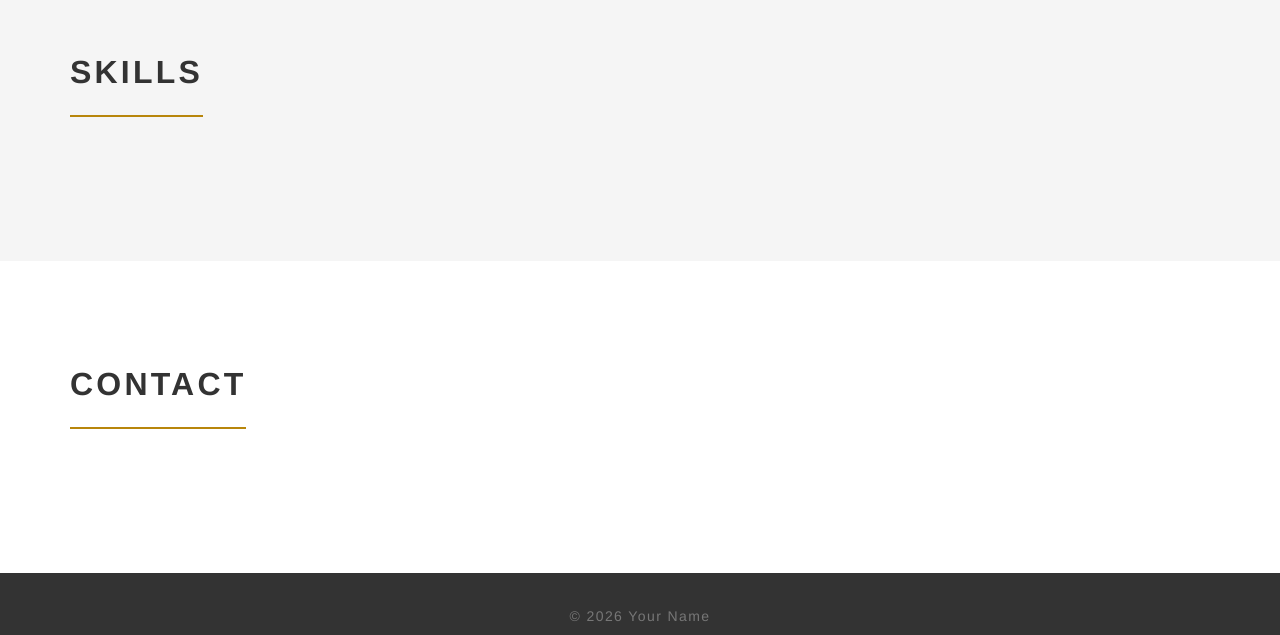
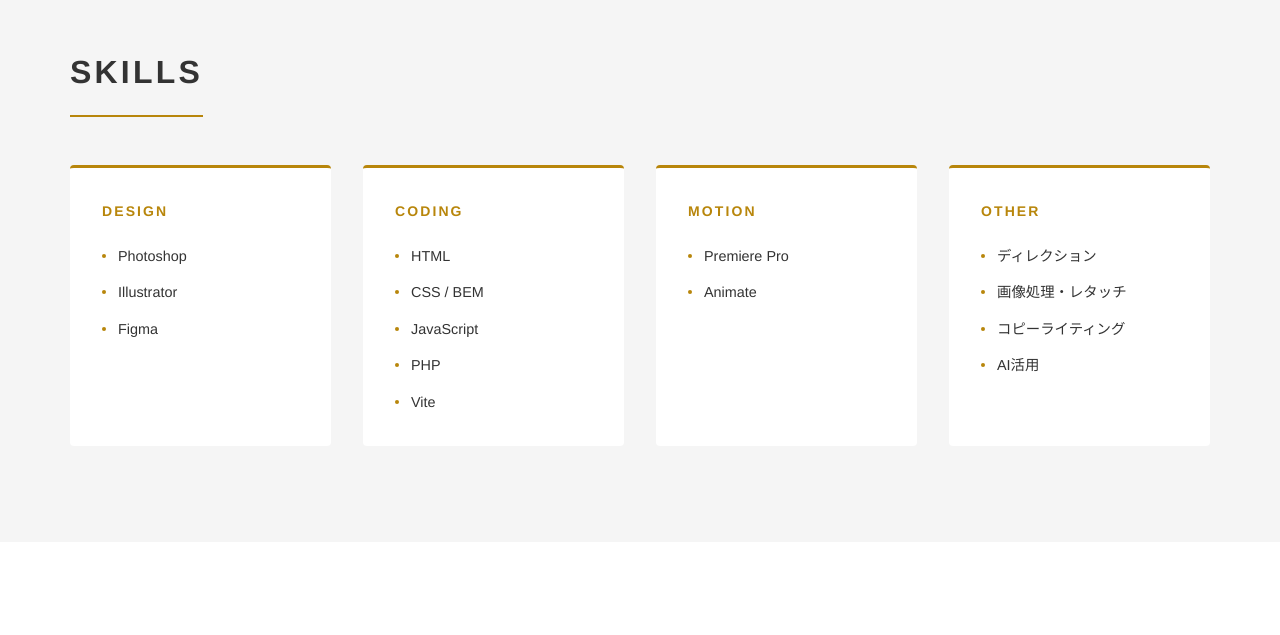
Before and after one commit to sekiiiguchiii/portfolio, a website built with Vite: page index.html in a window 1280 px wide. Shown: the part 2929-3564 px from the top of the page. Built offline with nearby package versions, Linux system fonts and the light colour scheme.

Commit message:
add skills section

```diff
--- a/index.html
+++ b/index.html
@@ -148,11 +148,52 @@
   </div>
 </section>
 
-      <section class="skills" id="skills">
-        <div class="skills__inner">
-          <h2 class="skills__title">Skills</h2>
-        </div>
-      </section>
+<section class="skills" id="skills">
+  <div class="skills__inner">
+    <h2 class="skills__title">Skills</h2>
+    <div class="skills__list">
+
+      <div class="skill-group">
+        <h3 class="skill-group__title">Design</h3>
+        <ul class="skill-group__items">
+          <li class="skill-group__item">Photoshop</li>
+          <li class="skill-group__item">Illustrator</li>
+          <li class="skill-group__item">Figma</li>
+        </ul>
+      </div>
+
+      <div class="skill-group">
+        <h3 class="skill-group__title">Coding</h3>
+        <ul class="skill-group__items">
+          <li class="skill-group__item">HTML</li>
+          <li class="skill-group__item">CSS / BEM</li>
+          <li class="skill-group__item">JavaScript</li>
+          <li class="skill-group__item">PHP</li>
+          <li class="skill-group__item">Vite</li>
+        </ul>
+      </div>
+
+      <div class="skill-group">
+        <h3 class="skill-group__title">Motion</h3>
+        <ul class="skill-group__items">
+          <li class="skill-group__item">Premiere Pro</li>
+          <li class="skill-group__item">Animate</li>
+        </ul>
+      </div>
+
+      <div class="skill-group">
+        <h3 class="skill-group__title">Other</h3>
+        <ul class="skill-group__items">
+          <li class="skill-group__item">ディレクション</li>
+          <li class="skill-group__item">画像処理・レタッチ</li>
+          <li class="skill-group__item">コピーライティング</li>
+          <li class="skill-group__item">AI活用</li>
+        </ul>
+      </div>
+
+    </div>
+  </div>
+</section>
 
       <section class="contact" id="contact">
         <div class="contact__inner">
--- a/src/style.css
+++ b/src/style.css
@@ -268,3 +268,53 @@
   border-radius: 2px;
   letter-spacing: 0.05em;
 }
+
+/* ============
+   Skills
+   ============ */
+.skills__list {
+  display: grid;
+  grid-template-columns: repeat(auto-fit, minmax(200px, 1fr));
+  gap: 2rem;
+}
+
+.skill-group {
+  background: var(--color-bg);
+  padding: 2rem;
+  border-radius: 4px;
+  border-top: 3px solid var(--color-primary);
+}
+
+.skill-group__title {
+  font-size: 0.875rem;
+  font-weight: 700;
+  letter-spacing: 0.15em;
+  text-transform: uppercase;
+  color: var(--color-primary);
+  margin-bottom: 1.25rem;
+}
+
+.skill-group__items {
+  display: flex;
+  flex-direction: column;
+  gap: 0.75rem;
+}
+
+.skill-group__item {
+  font-size: 0.9rem;
+  color: var(--color-text);
+  padding-left: 1rem;
+  position: relative;
+}
+
+.skill-group__item::before {
+  content: '';
+  position: absolute;
+  left: 0;
+  top: 50%;
+  transform: translateY(-50%);
+  width: 4px;
+  height: 4px;
+  background: var(--color-primary);
+  border-radius: 50%;
+}
```
